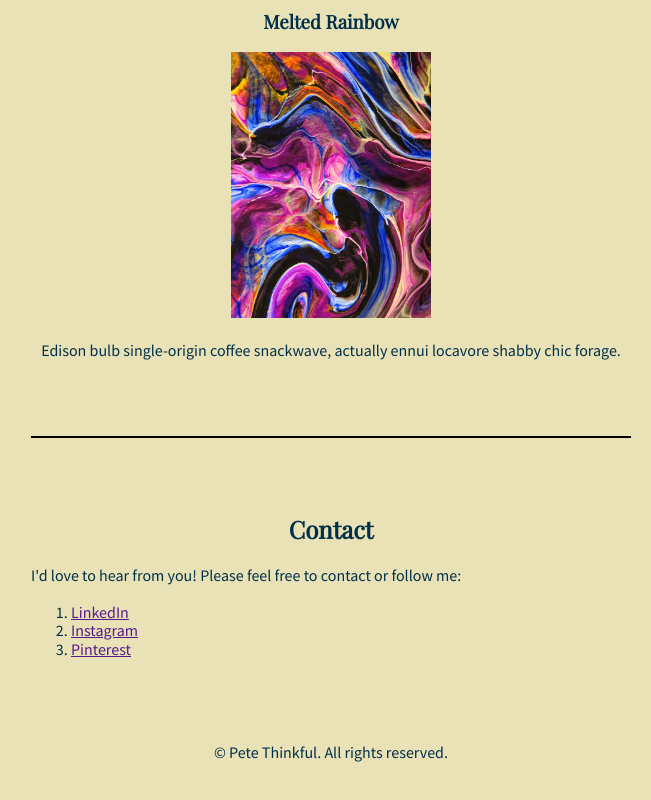
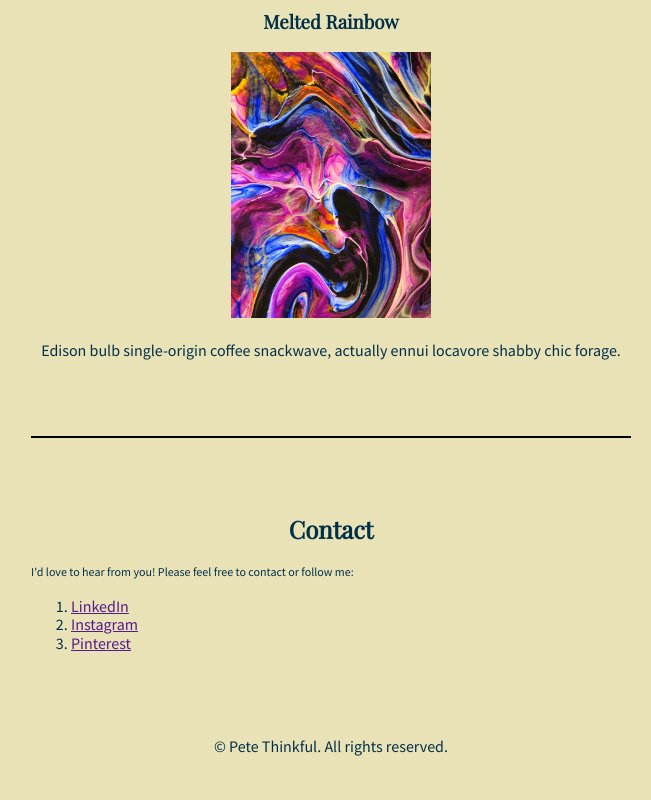
Before and after one commit to mafranklin5/Pete-Thinkful, a plain HTML site: page index.html in a window 1280 px wide. Shown: the part 1881-2681 px from the top of the page, without its empty margins (309-960 px from the left). Drawn offline with nearby package versions, Linux system fonts and the light colour scheme.

Commit message:
Update style.css
changed p text alignment and font size

```diff
--- a/style.css
+++ b/style.css
@@ -63,6 +63,10 @@ main > div > article > h3{
     text-align:center;
     font-size:16px;
   }
+main > div > article > p{
+    text-align:left;
+    font-size:12px;
+  }
 main > div > article > img{
     text-align:center;
   }
```
